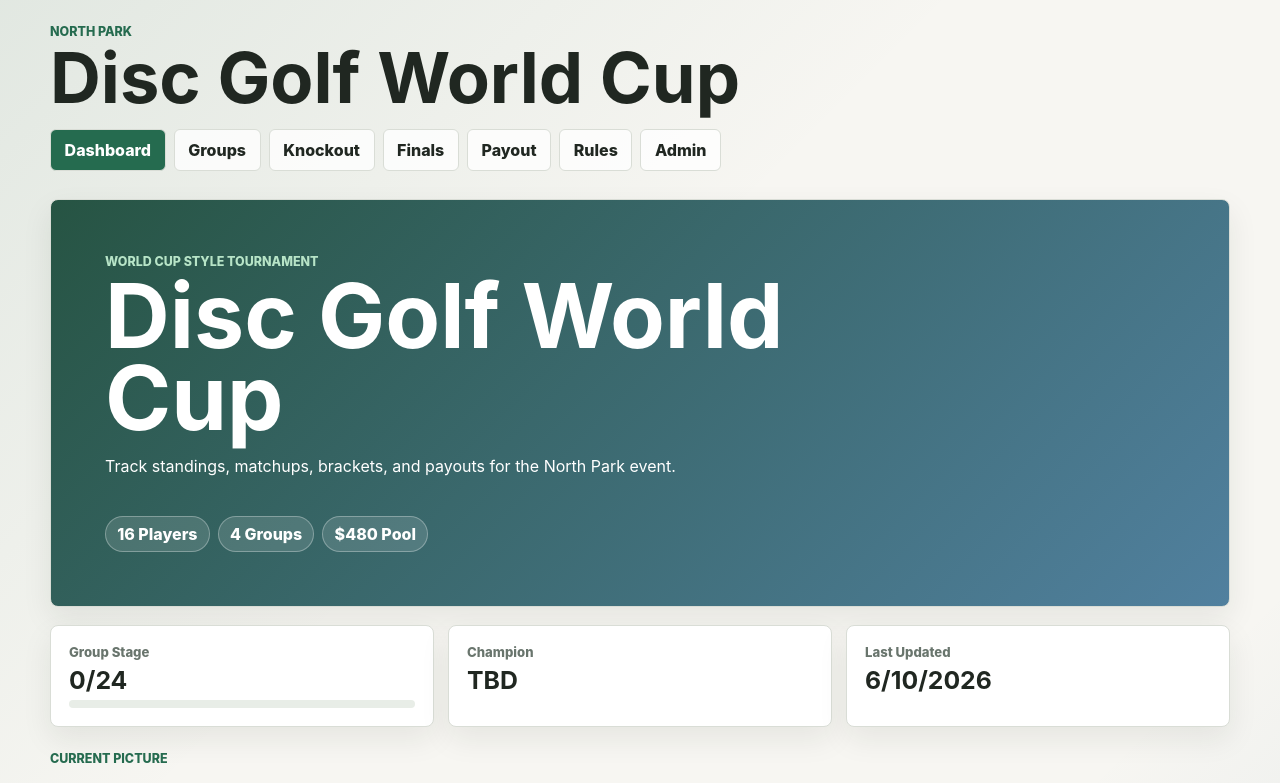
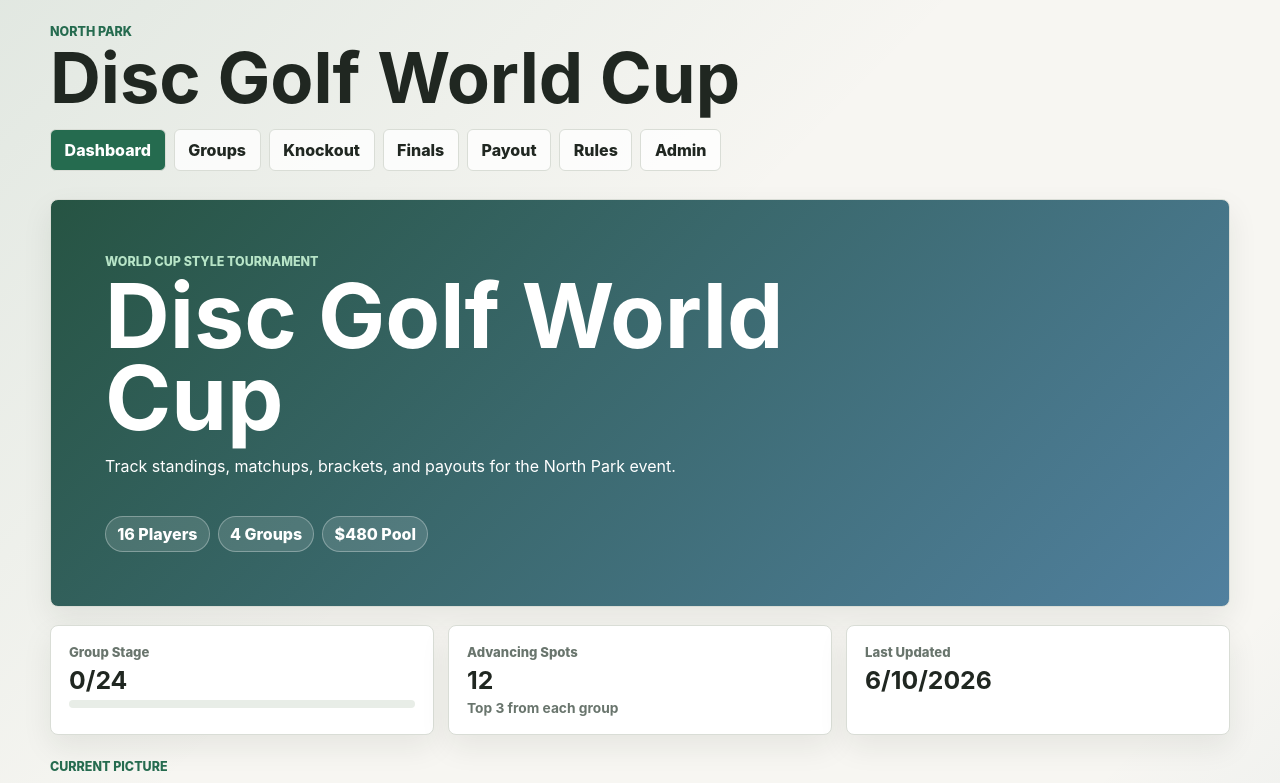
Before and after one commit to MoKSelim1/disc-golf-world-cup, a React (Vite) app in the folder disc-golf-tournament/: page / in a window 1280 px wide. Shown: the top 783 px of the page. Built offline with nearby package versions, Linux system fonts and the light colour scheme.

Commit message:
Improve pre-ship dashboard and country display

```diff
--- a/disc-golf-tournament/src/components/admin/PlayerGroupSetup.tsx
+++ b/disc-golf-tournament/src/components/admin/PlayerGroupSetup.tsx
@@ -30,7 +30,7 @@ export function PlayerGroupSetup() {
                       />
                     </label>
                     <label>
-                      Country
+                      Country or 2-letter code
                       <input
                         onChange={(event) =>
                           dispatch({ type: 'UPDATE_PLAYER', player: { ...player, country: event.target.value } })
--- a/disc-golf-tournament/src/components/admin/PublishPanel.tsx
+++ b/disc-golf-tournament/src/components/admin/PublishPanel.tsx
@@ -29,6 +29,10 @@ export function PublishPanel() {
       setStatus('Enter a GitHub token before publishing.');
       return;
     }
+    if (!owner.trim() || !repo.trim() || !branch.trim() || !path.trim()) {
+      setStatus('Owner, repo, branch, and data path are required.');
+      return;
+    }
 
     setBusy(true);
     setStatus('Publishing...');
@@ -57,6 +61,9 @@ export function PublishPanel() {
         <h2>Publish</h2>
         <span>{hasUnpublishedChanges ? 'Unpublished changes' : 'No unpublished changes'}</span>
       </div>
+      <p className="panel-note">
+        Token is stored only for this browser session. Publish updates the JSON file on the selected branch.
+      </p>
       <div className="publish-grid">
         <label>
           GitHub token
--- /dev/null
+++ b/disc-golf-tournament/src/lib/countries.ts
@@ -0,0 +1,79 @@
+const COUNTRY_ALIASES: Record<string, string> = {
+  america: 'US',
+  usa: 'US',
+  us: 'US',
+  'u s a': 'US',
+  'united states': 'US',
+  'united states of america': 'US',
+  canada: 'CA',
+  mexico: 'MX',
+  brazil: 'BR',
+  argentina: 'AR',
+  colombia: 'CO',
+  chile: 'CL',
+  peru: 'PE',
+  england: 'GB',
+  scotland: 'GB',
+  wales: 'GB',
+  'united kingdom': 'GB',
+  uk: 'GB',
+  ireland: 'IE',
+  france: 'FR',
+  germany: 'DE',
+  spain: 'ES',
+  portugal: 'PT',
+  italy: 'IT',
+  netherlands: 'NL',
+  belgium: 'BE',
+  sweden: 'SE',
+  norway: 'NO',
+  denmark: 'DK',
+  finland: 'FI',
+  estonia: 'EE',
+  latvia: 'LV',
+  lithuania: 'LT',
+  poland: 'PL',
+  czechia: 'CZ',
+  'czech republic': 'CZ',
+  austria: 'AT',
+  switzerland: 'CH',
+  greece: 'GR',
+  turkey: 'TR',
+  ukraine: 'UA',
+  japan: 'JP',
+  china: 'CN',
+  india: 'IN',
+  korea: 'KR',
+  'south korea': 'KR',
+  australia: 'AU',
+  'new zealand': 'NZ',
+  egypt: 'EG',
+  morocco: 'MA',
+  nigeria: 'NG',
+  ghana: 'GH',
+  kenya: 'KE',
+  'south africa': 'ZA',
+};
+
+function normalizeCountry(value: string): string {
+  return value
+    .trim()
+    .toLowerCase()
+    .replace(/[^a-z0-9]+/g, ' ')
+    .trim();
+}
+
+function codeToFlag(code: string): string {
+  return code
+    .toUpperCase()
+    .replace(/[A-Z]/g, (letter) => String.fromCodePoint(127397 + letter.charCodeAt(0)));
+}
+
+export function countryFlag(country: string): string | null {
+  const normalized = normalizeCountry(country);
+  if (!normalized || normalized === 'tbd') return null;
+
+  const compact = normalized.replace(/\s/g, '');
+  const code = /^[a-z]{2}$/.test(compact) ? compact : COUNTRY_ALIASES[normalized];
+  return code ? codeToFlag(code) : null;
+}
--- a/disc-golf-tournament/src/lib/display.ts
+++ b/disc-golf-tournament/src/lib/display.ts
@@ -1,4 +1,5 @@
 import type { KnockoutMatch, ParticipantRef, Player, PlayerId, TournamentData } from '../types/tournament';
+import { countryFlag } from './countries';
 import { computeGroupStandings } from './groupStandings';
 
 export function getPlayer(players: Player[], playerId: PlayerId | null | undefined): Player | null {
@@ -8,9 +9,9 @@ export function getPlayer(players: Player[], playerId: PlayerId | null | undefin
 
 export function formatPlayer(player: Player | null): string {
   if (!player) return 'TBD';
-  return player.country && player.country !== 'TBD'
-    ? `${player.name} (${player.country})`
-    : player.name;
+  const flag = countryFlag(player.country);
+  if (flag) return `${flag} ${player.name}`;
+  return player.country && player.country !== 'TBD' ? `${player.name} (${player.country})` : player.name;
 }
 
 function groupSeedPlayer(data: TournamentData, groupId: string, seed: 1 | 2 | 3): Player | null {
--- a/disc-golf-tournament/src/pages/DashboardPage.tsx
+++ b/disc-golf-tournament/src/pages/DashboardPage.tsx
@@ -10,6 +10,7 @@ export function DashboardPage() {
   const totalGroupMatches = data.groups.flatMap((group) => group.matches).length;
   const groupProgress = totalGroupMatches === 0 ? 0 : Math.round((completedGroupMatches / totalGroupMatches) * 100);
   const champion = data.finalStageMatches.find((match) => match.id === 'final-final')?.winnerId ?? null;
+  const championPlayer = getPlayer(data.players, champion);
 
   return (
     <div className="page-stack">
@@ -37,8 +38,9 @@ export function DashboardPage() {
           </div>
         </article>
         <article className="stat-card">
-          <span>Champion</span>
-          <strong>{formatPlayer(getPlayer(data.players, champion))}</strong>
+          <span>{championPlayer ? 'Champion' : 'Advancing Spots'}</span>
+          <strong>{championPlayer ? formatPlayer(championPlayer) : data.numGroups * 3}</strong>
+          {!championPlayer && <small>Top 3 from each group</small>}
         </article>
         <article className="stat-card">
           <span>Last Updated</span>
--- a/disc-golf-tournament/src/styles/global.css
+++ b/disc-golf-tournament/src/styles/global.css
@@ -232,6 +232,17 @@ button[type='submit'],
 
 .stat-card strong {
   font-size: 1.55rem;
+}
+
+.stat-card small,
+.panel-note {
+  color: var(--muted);
+  font-size: 0.86rem;
+  font-weight: 700;
+}
+
+.panel-note {
+  margin: -4px 0 16px;
 }
 
 .progress-track {
```
